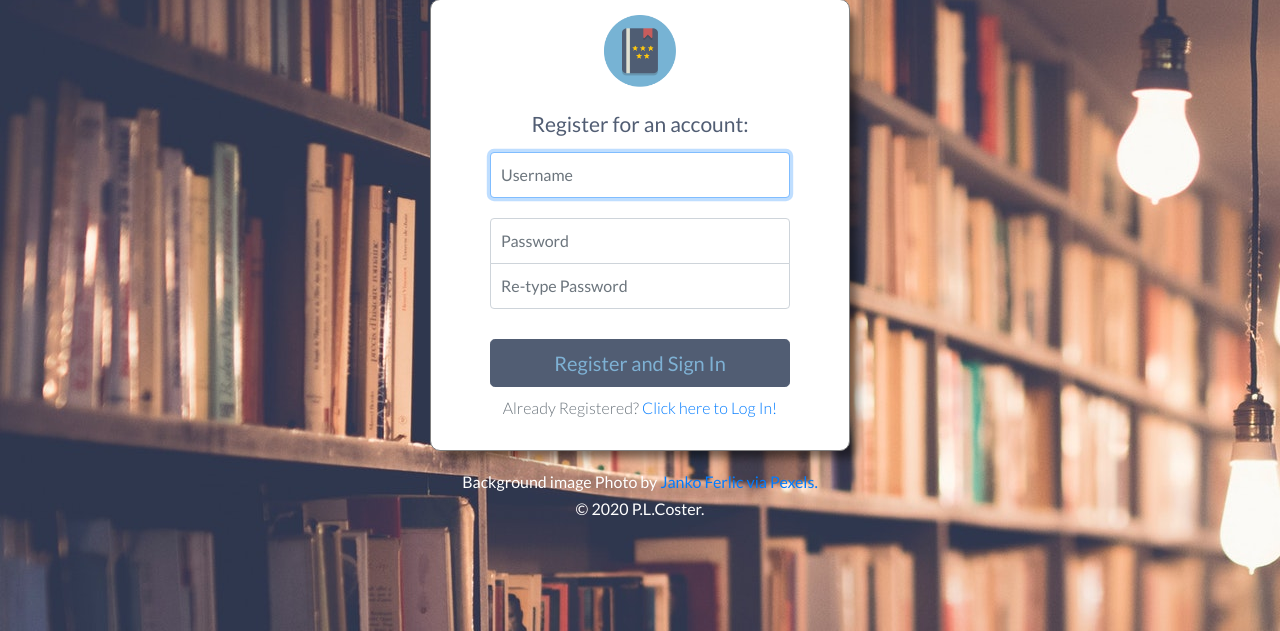
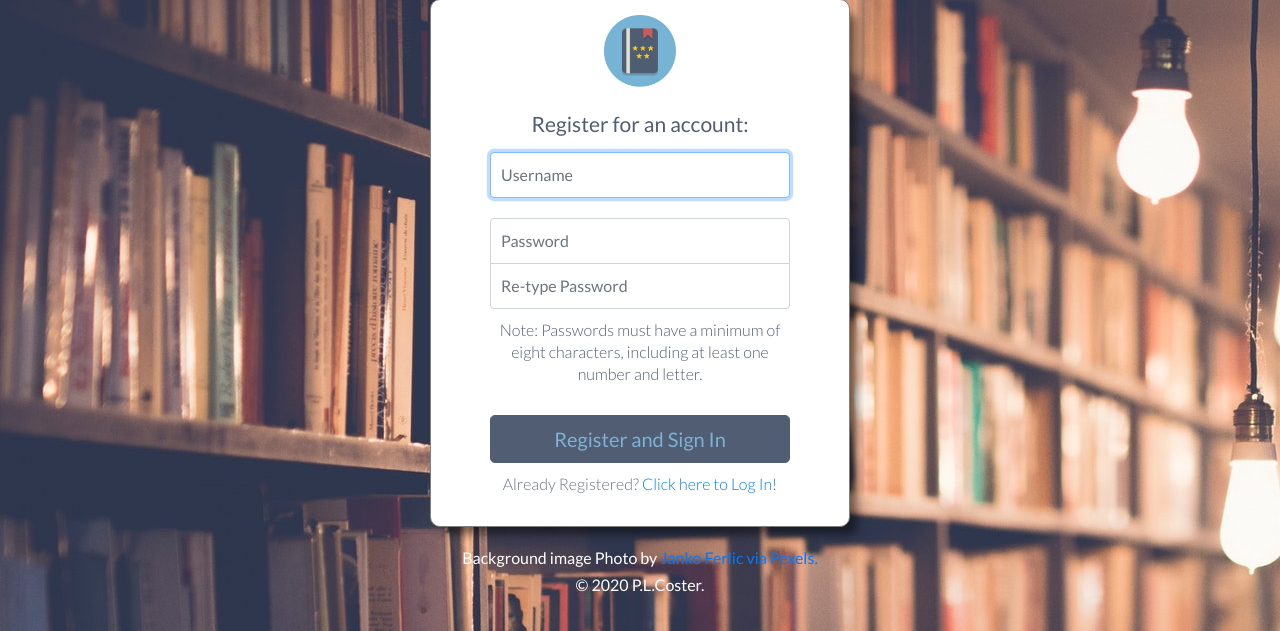
Before and after one commit to PLCoster/cs50web-project1, a Flask app: page /register in a window 1280 px wide. Shown: the part 169-800 px from the top of the page. Run offline with Flask 2, Linux system fonts and the light colour scheme; some libraries are stand-ins or nearby versions.

Commit message:
Updated registration page text to explain password requirements

```diff
--- a/templates/register.html
+++ b/templates/register.html
@@ -14,6 +14,7 @@
       <input type="password" id="inputPassword" class="form-control" placeholder="Password" name="password" required>
       <label for="checkPassword" class="sr-only">Password</label>
       <input type="password" id="checkPassword" class="form-control" placeholder="Re-type Password" name="confirmation" required>
+      <p>Note: Passwords must have a minimum of eight characters, including at least one number and letter.</p>
       <button class="btn btn-lg btn-primary btn-block" type="submit">Register and Sign In</button>
       <p class="mb-3 text-muted">Already Registered? <a href="/login">Click here to Log In!</a></p>
     </form>
```
Also changed, not shown: 2 other files.
